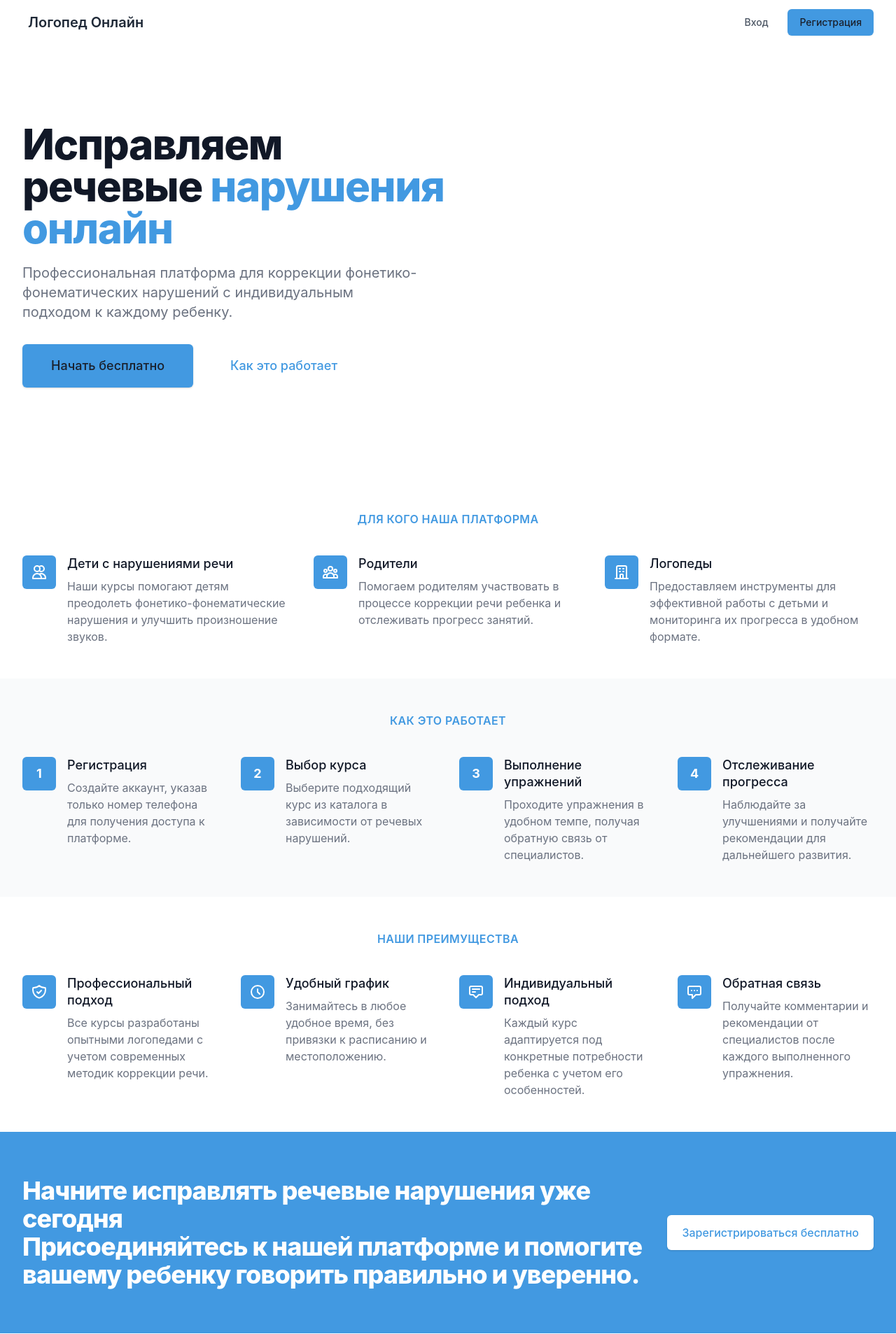
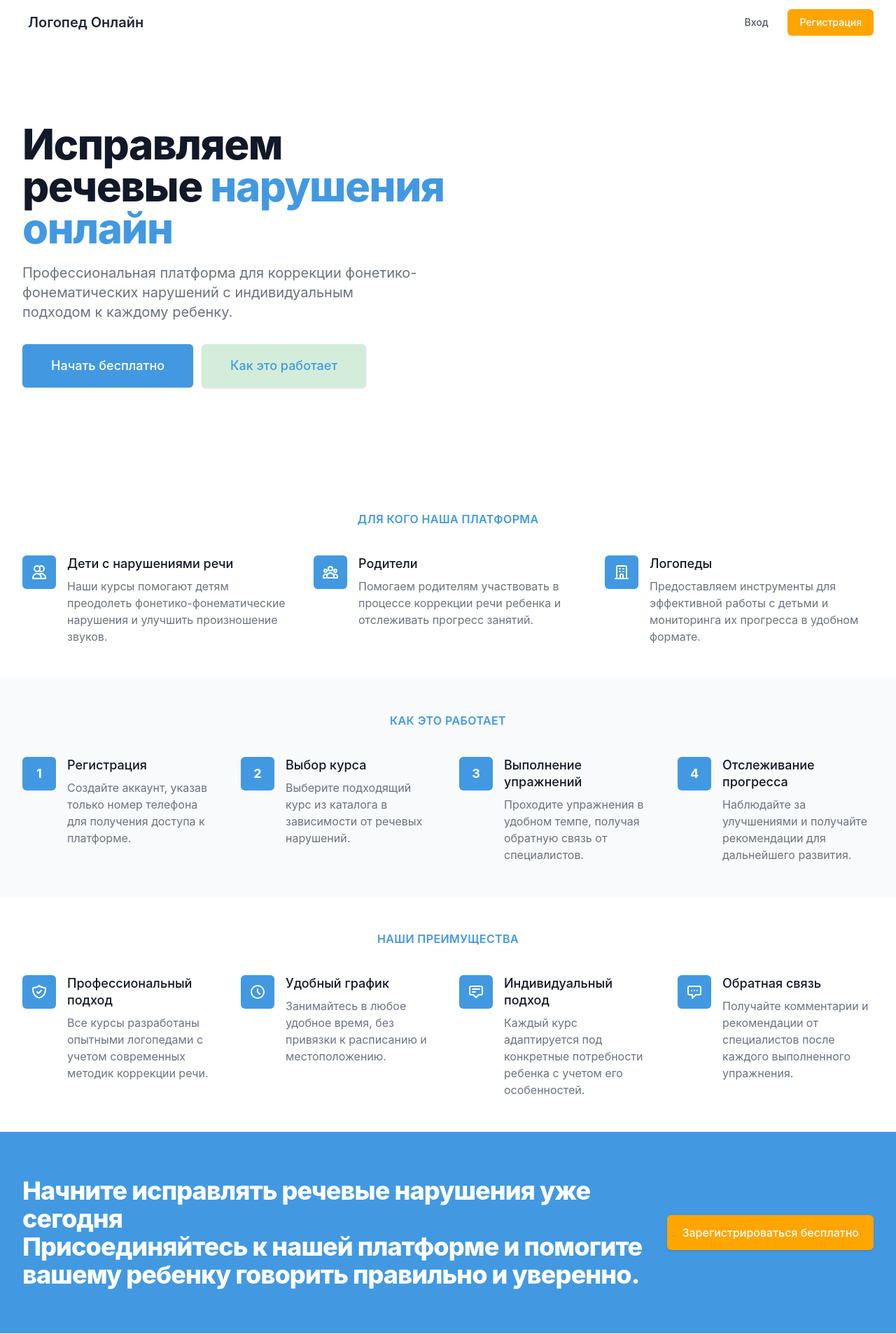
Before and after one commit to ez4python/logoped-uz, a Django app: page / in a window 1280 px wide. Shown: the top 1907 px of the page at 70% size. Run offline with Django 5.2, Linux system fonts and the light colour scheme.

Commit message:
pagination error fixed + changed template colors

```diff
--- a/templates/base.html
+++ b/templates/base.html
@@ -22,7 +22,7 @@
             <div class="flex items-center">
                 <a href="{% url 'login' %}"
                    class="text-gray-600 hover:text-gray-900 px-3 py-2 rounded-md text-sm font-medium">Вход</a>
-                <a href="{% url 'register' %}"
+                <a href="{% url 'register' %}" style="background-color: #ffa500; color: white"
                    class="ml-4 px-4 py-2 border border-transparent rounded-md shadow-sm text-sm font-medium bg-primary hover:bg-primary-dark focus:outline-none focus:ring-2 focus:ring-offset-2 focus:ring-primary">Регистрация</a>
             </div>
         </div>
--- a/templates/landing.html
+++ b/templates/landing.html
@@ -20,13 +20,14 @@
                                 индивидуальным подходом к каждому ребенку.
                             </p>
                             <div class="mt-5 sm:mt-8 sm:flex sm:justify-center lg:justify-start">
-                                <div class="rounded-md shadow">
+                                <div class="rounded-md shadow" style="background-color: #FFA500">
                                     <a href="{% url 'register' %}"
-                                       class="w-full flex items-center justify-center px-8 py-3 border border-transparent text-base font-medium rounded-md bg-primary hover:bg-primary-dark md:py-4 md:text-lg md:px-10">
+                                       class="text-white w-full flex items-center justify-center px-8 py-3 border border-transparent text-base font-medium rounded-md bg-primary hover:bg-primary-dark md:py-4 md:text-lg md:px-10">
                                         Начать бесплатно
                                     </a>
                                 </div>
-                                <div class="mt-3 sm:mt-0 sm:ml-3">
+                                <div class="mt-3 sm:mt-0 sm:ml-3 rounded-md shadow"
+                                     style="background-color: #D4EDDA; color: #28A745">
                                     <a href="#how-it-works"
                                        class="w-full flex items-center justify-center px-8 py-3 border border-transparent text-base font-medium rounded-md text-primary bg-primary-light hover:bg-primary-light md:py-4 md:text-lg md:px-10">
                                         Как это работает
@@ -37,10 +38,10 @@
                     </main>
                 </div>
             </div>
-{#            <div class="lg:absolute lg:inset-y-0 lg:right-0 lg:w-1/2">#}
-{#                <img class="h-56 w-full object-cover sm:h-72 md:h-96 lg:w-full lg:h-full"#}
-{#                     src="{% static 'images/hero-image.svg' %}" alt="Логопедические занятия">#}
-{#            </div>#}
+            {#            <div class="lg:absolute lg:inset-y-0 lg:right-0 lg:w-1/2">#}
+            {#                <img class="h-56 w-full object-cover sm:h-72 md:h-96 lg:w-full lg:h-full"#}
+            {#                     src="{% static 'images/hero-image.svg' %}" alt="Логопедические занятия">#}
+            {#            </div>#}
         </div>
 
         <!-- Feature section -->
@@ -258,7 +259,7 @@
                 </h2>
                 <div class="mt-8 flex lg:mt-0 lg:flex-shrink-0">
                     <div class="inline-flex rounded-md shadow">
-                        <a href="{% url 'register' %}"
+                        <a href="{% url 'register' %}" style="background-color: #FFA500; color: white"
                            class="inline-flex items-center justify-center px-5 py-3 border border-transparent text-base font-medium rounded-md text-primary bg-white hover:bg-gray-50">
                             Зарегистрироваться бесплатно
                         </a>
```
Also changed, not shown: apps/exercises/views.py (+12 -3 lines), templates/login.html (+4 -4 lines).
